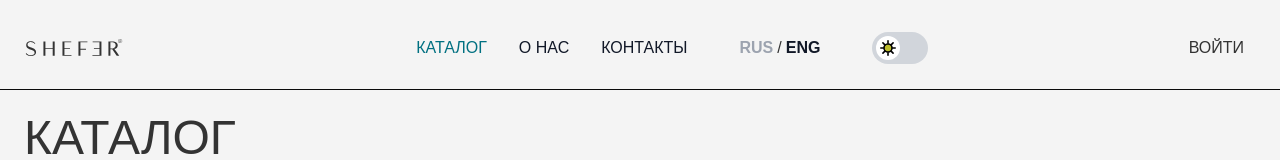
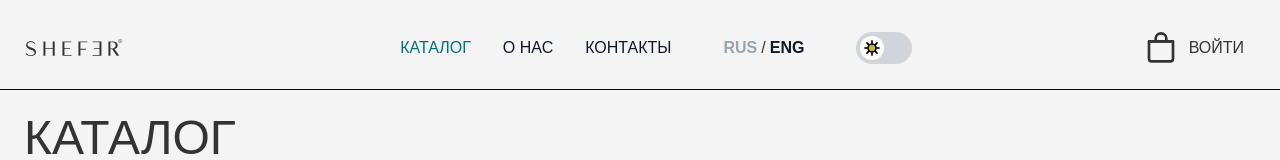
Before and after one commit to VadSiam/shefer, a Next.js app: page /en/catalog in a window 1280 px wide. Shown: the top 160 px of the page. Built offline with nearby package versions, Linux system fonts and the light colour scheme; no server answers; the database is empty; a web font is replaced by a local one; what i18next-resources-to-backend would draw is missing.

Commit message:
added counter and recommended products (#10)

```diff
--- a/[lng]/components/Breadcrumbs.tsx
+++ b/[lng]/components/Breadcrumbs.tsx
@@ -45,7 +45,7 @@ const NavigationBreadcrumbs: React.FC<NavigationProps> = ({ items }) => {
           </svg>
         </Link>
       </nav>
-      <nav className="sm:flex hidden gap-5 self-start mt-2 mb-4 text-xs text-center uppercase max-md:mt-10 max-md:ml-2.5">
+      <nav className="sm:flex hidden gap-5 self-start mt-4 mb-4 text-xs text-center uppercase max-md:mt-10 max-md:ml-2.5">
         {items.map((item, index) => (
           <React.Fragment key={item.link}>
             <Link className="" href={item.link}>{item.title}</Link>
--- /dev/null
+++ b/[lng]/components/Header/ShoppingCartButton.tsx
@@ -0,0 +1,43 @@
+import { FC } from 'react';
+
+interface IShoppingCartButton {
+  count: number;
+}
+
+const ShoppingCartButton: FC<IShoppingCartButton> = ({ count }) => {
+  return (
+    <button className="relative rounded">
+      <svg
+        xmlns="http://www.w3.org/2000/svg"
+        fill="none"
+        viewBox="0 0 24 24"
+        stroke="currentColor"
+        className="h-8 w-8" // TailwindCSS classes for size 44x44
+      >
+        <path
+          strokeLinecap="round"
+          strokeLinejoin="round"
+          strokeWidth="2"
+          d="M3 7h18v13a2 2 0 01-2 2H5a2 2 0 01-2-2V7z"
+        />
+        <path
+          strokeLinecap="round"
+          strokeLinejoin="round"
+          strokeWidth="2"
+          d="M16 7V5a4 4 0 00-8 0v2"
+        />
+        <path
+          strokeLinecap="round"
+          strokeLinejoin="round"
+          strokeWidth="2"
+          d="M5 7h14"
+        />
+      </svg>
+      {!!count && <span className="absolute top-0 right-0 inline-flex items-center justify-center px-2 py-1 text-xs font-bold leading-none transform translate-x-1/2 -translate-y-1/2 bg-sh-azure rounded-full">
+        {count}
+      </span>}
+    </button>
+  );
+};
+
+export default ShoppingCartButton;
--- a/[lng]/components/Header/index.tsx
+++ b/[lng]/components/Header/index.tsx
@@ -9,6 +9,7 @@ import LangSwitcher from "../LangSwitcher";
 import AdminButton from "../AdminButton";
 import { useMainContext } from "@/utils/context/main.context";
 import CartButton from "../CartButton";
+import ShoppingCartButton from "./ShoppingCartButton";
 
 const activePassiveNameStyles = (pathname: string, name: string): string => {
   return pathname.includes(name)
@@ -21,7 +22,7 @@ const Header: React.FC<{ lng: string }> = ({ lng }) => {
 
   const { t } = useTranslation(lng, 'header')
   const pathname = usePathname();
-  const { userData } = useMainContext();
+  const { userData, cartItems } = useMainContext();
 
   const [isMobileMenuVisible, setIsMobileMenuVisible] = useState(false);
   const [isHeaderCollapsed, setIsHeaderCollapsed] = useState(false);
@@ -123,6 +124,7 @@ const Header: React.FC<{ lng: string }> = ({ lng }) => {
         </div>
         <div className="flex justify-end md:order-2">
           <AdminButton lng={lng} />
+          <ShoppingCartButton count={cartItems?.length ?? 0} />
           <AuthButton lng={lng} />
           {!isMobileMenuVisible && userData && (
             <CartButton lng={lng} />
--- a/[lng]/components/ThemesComponents/StyledLink.tsx
+++ b/[lng]/components/ThemesComponents/StyledLink.tsx
@@ -10,13 +10,13 @@ const StyledLink = (props: StyledLinkProps) => {
   const { text, href, textButton } = props;
 
   const linkStyleClasses = textButton
-    ? "bg-transparent hover:bg-btn-text-background-hover dark:hover:bg-dark-btn-background-hover text-btn-text dark:text-dark-btn-text"
-    : "py-2 px-3 flex rounded-md no-underline bg-btn-background text-foreground hover:bg-btn-background-hover dark:bg-background-white dark:text-foreground-dark-gray"
+  ? "bg-transparent hover:bg-btn-text-background-hover dark:hover:bg-dark-btn-background-hover text-btn-text dark:text-dark-btn-text"
+  : "py-2 px-3 flex items- rounded-md no-underline bg-btn-background text-foreground hover:bg-btn-background-hover dark:bg-background-white dark:text-foreground-dark-gray"
 
   return (
     <Link
       href={href}
-      className={`py-2 px-3 flex rounded-md no-underline ${linkStyleClasses}`}
+      className={`py-2 px-3 flex rounded-md no-underline items-center ${linkStyleClasses}`}
     >
       {text}
     </Link>
--- a/app/[lng]/catalog/[id]/Specs.tsx
+++ b/app/[lng]/catalog/[id]/Specs.tsx
@@ -27,7 +27,7 @@ const Specs: FC<ISpec> = ({
         <button onClick={showDetails} type="button" className="flex items-center justify-between w-full p-5 pl-0 font-medium rtl:text-right text-gray-500 dark:text-gray-400 gap-3" data-accordion-target="#accordion-collapse-body-1" aria-expanded="true" aria-controls="accordion-collapse-body-1">
           <span>{t('Спецификация')}</span>
           <svg data-accordion-icon className={`w-3 h-3 ${show ? 'rotate-0' : 'rotate-180'} shrink-0`} aria-hidden="true" xmlns="http://www.w3.org/2000/svg" fill="none" viewBox="0 0 10 6">
-            <path stroke="currentColor" stroke-linecap="round" stroke-linejoin="round" stroke-width="2" d="M9 5 5 1 1 5" />
+            <path stroke="currentColor" strokeLinecap="round" strokeLinejoin="round" strokeWidth="2" d="M9 5 5 1 1 5" />
           </svg>
         </button>
       </h2>
--- a/app/[lng]/catalog/[id]/page.tsx
+++ b/app/[lng]/catalog/[id]/page.tsx
@@ -10,6 +10,8 @@ import dynamic from "next/dynamic";
 import * as React from "react";
 import { ProductCardProps } from "@/[lng]/components/Carousel/types";
 import Specs from "./Specs";
+import ProductCard from "@/[lng]/components/Carousel/ProductCard";
+import { useState } from "react";
 
 const SwiperElementLazy = dynamic(() => import('@/[lng]/components/SwiperElement'), { ssr: false });
 
@@ -18,9 +20,18 @@ const ItemPage: React.FC<{ params: { lng: string, id: string } }> = ({ params: {
   lng,
   id,
 } }) => {
-  const { getProductById } = useMainContext();
+  const { getProductById, products, setCartItems } = useMainContext();
   const isRus = lng === 'ru';
   const { t } = useTranslation(lng, 'mainPage')
+  const [count, setCount] = useState(1);
+
+  const addItem = () => {
+    setCount(state => state + 1);
+  }
+
+  const removeItem = () => {
+    setCount(state => (state > 1 ? state - 1 : 1))
+  }
 
   const cleanedId = cleanupId(id);
   const product: ProductCardProps | undefined = getProductById(cleanedId);
@@ -34,30 +45,66 @@ const ItemPage: React.FC<{ params: { lng: string, id: string } }> = ({ params: {
   // TODO: Add real breadcrumbs
   const breadcrumbItems = [
     { title: "главная", link: "/" },
-    { title: "пигменты", link: "/pigments" },
-    { title: "губы", link: "/lips" },
-    { title: "пигмент страсть", link: "/passion-pigment" },
+    { title: "пигменты", link: "/catalog" },
+    { title: "губы", link: "/catalog" },
+    { title: "пигмент страсть", link: "/catalog" },
   ];
 
  const addToBasket = () => {
-    console.log('🚀 ~ addToBasket', productId)
+  setCartItems(state => {
+    const existingItemIndex = state.findIndex(item => item.id === `${productId}`);
+
+    if (existingItemIndex !== -1) {
+      return state.map((item, index) => {
+        if (index === existingItemIndex) {
+          return { ...item, count };
         }
+        return item;
+      });
+    } else {
+      return [...state, { id: `${productId}`, count }];
+    }
+  });
+};
 
   return (
     <Container>
       <NavigationBreadcrumbs items={breadcrumbItems} />
+      <h2 className="w-full text-5xl text-left p-6">{isRus ? name.toUpperCase() : nameEn.toUpperCase()}</h2>
       <div className="flex flex-col md:flex-row space-y-4 md:space-y-0 md:space-x-4 w-full p-0 md:p-5">
-        <div className="w-full md:w-1/2 p-0 md:p-4 mx-auto">
+        <div className="w-full md:w-1/2 p-0 md:p-2 mx-auto">
           <SwiperElementLazy images={images} />
         </div>
         <div className="w-full md:w-1/2 p-4 flex flex-col items-start">
-          <div className="text-base mb-3">{isRus ? name : nameEn}</div>
           <div className="text-lg mb-3">{t("unitPrice", { price })}</div>
           <div className="mb-3">{t(isRus ? description : descriptionEn)}</div>
           <Specs
             spec={isRus ? spec : specEn}
             t={t}
           />
+          <div className="flex items-center space-x-2">
+            <div className="flex items-center">
+              <button
+                className="bg-gray-300 text-gray-800 active:bg-gray-400 font-bold uppercase text-xs p-2 rounded-l shadow hover:shadow-lg outline-none focus:outline-none ease-linear transition-all duration-150 dark:bg-gray-600 dark:text-gray-300"
+                type="button"
+                onClick={removeItem}
+              >
+                -
+              </button>
+              <input
+                readOnly
+                type="text"
+                className="w-10 text-center bg-gray-300 text-gray-800 font-semibold py-2 rounded shadow inner:border-none dark:bg-gray-600 dark:text-gray-300"
+                value={count}
+              />
+              <button
+                className="bg-gray-300 text-gray-800 active:bg-gray-400 font-bold uppercase text-xs p-2 rounded-r shadow hover:shadow-lg outline-none focus:outline-none ease-linear transition-all duration-150 dark:bg-gray-600 dark:text-gray-300"
+                type="button"
+                onClick={addItem}
+              >
+                +
+              </button>
+            </div>
             <StyledButton
               text={t('добавить в корзину').toUpperCase()}
               onClick={addToBasket}
@@ -65,6 +112,17 @@ const ItemPage: React.FC<{ params: { lng: string, id: string } }> = ({ params: {
             />
           </div>
         </div>
+      </div>
+      <h2 className="w-full text-5xl text-left p-6">{t('рекомендации для вас').toUpperCase()}</h2>
+      <div className="flex flex-col md:flex-row space-y-4 md:space-y-0 md:space-x-4 w-full p-0 md:p-5">
+        {products?.slice(0, 4)?.map((product, index) => (
+          <ProductCard
+            key={index}
+            lng={lng}
+            item={product}
+          />
+        ))}
+      </div>
     </Container>
   )
 }
--- a/app/i18n/locales/en/translation.json
+++ b/app/i18n/locales/en/translation.json
@@ -37,5 +37,6 @@
   "Спецификация": "Спецификация",
   "Страна": "Country",
   "Описание": "Description",
-  "Вес": "Weight"
+  "Вес": "Weight",
+  "рекомендации для вас": "recommendations for you"
 }
--- a/app/i18n/locales/ru/translation.json
+++ b/app/i18n/locales/ru/translation.json
@@ -37,5 +37,6 @@
   "Спецификация": "Specification",
   "Страна": "Страна",
   "Описание": "Описание",
-  "Вес": "Вес"
+  "Вес": "Вес",
+  "рекомендации для вас": "рекомендации для вас"
 }
--- a/utils/context/main.context.tsx
+++ b/utils/context/main.context.tsx
@@ -9,6 +9,10 @@ import { Session, User } from '@supabase/supabase-js';
 import dynamic from 'next/dynamic'
 import { ProductCardProps } from '@/[lng]/components/Carousel/types';
 
+export interface ICartItem {
+  id: string;
+  count: number;
+}
 interface ProductsState {
   products: ProductCardProps[];
   isLoading: boolean;
@@ -17,6 +21,8 @@ interface ProductsState {
   resetUserData: () => void;
   afterLogin: () => void;
   getProductById: (_id: string) => ProductCardProps | undefined;
+  cartItems: ICartItem[];
+  setCartItems: React.Dispatch<React.SetStateAction<ICartItem[]>>;
 }
 
 // Create the context with a default value
@@ -40,6 +46,8 @@ export const ProductsProvider = ({ children }: { children: ReactNode }) => {
   const [products, setProducts] = React.useState<ProductCardProps[]>([]);
   const [sessionData, setSessionData] = useState<any>(null);
   const [userData, setUserData] = useState<User | null>(null);
+
+  const [cartItems, setCartItems] = useState<ICartItem[]>([]);
 
   const getProductById = useCallback((_id: string) => {
     return products.find(product => `${product.id}` === _id);
@@ -139,6 +147,8 @@ export const ProductsProvider = ({ children }: { children: ReactNode }) => {
     resetUserData,
     afterLogin,
     getProductById,
+    cartItems,
+    setCartItems,
   };
 
   return (
```
Lines whose indentation alone changed are shown as unchanged.
